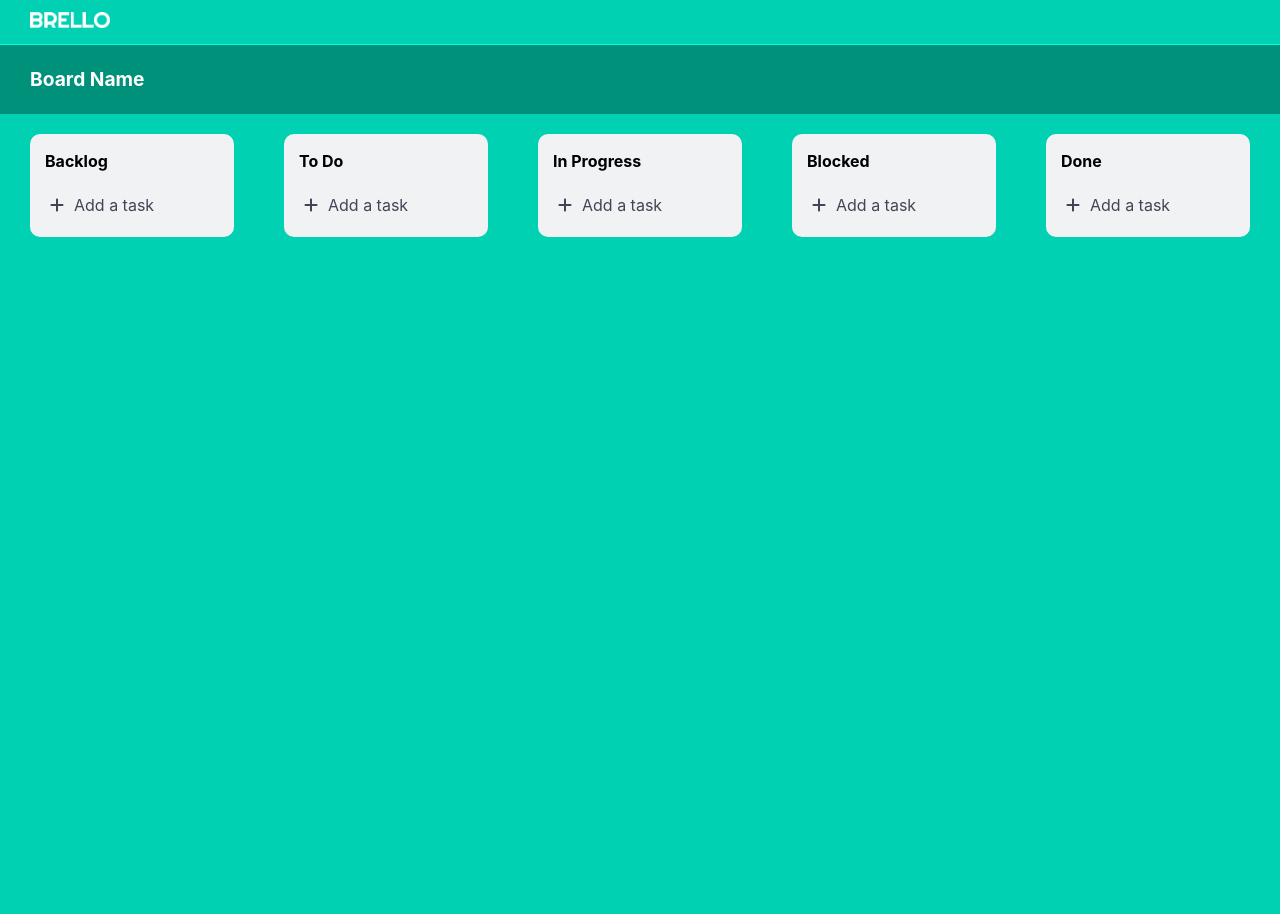
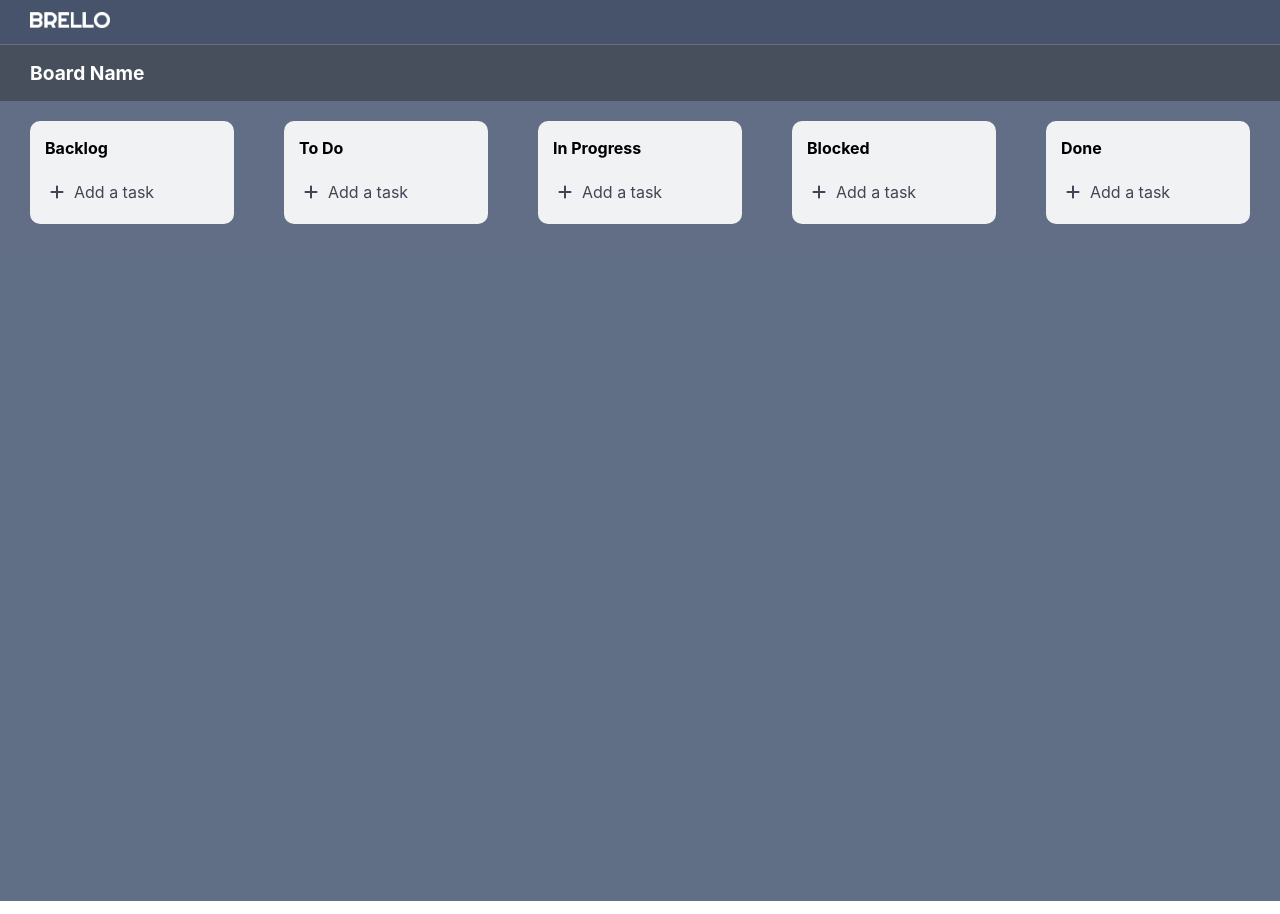
Before and after one commit to felieppe/brello, a Next.js app: page / in a window 1280 px wide. Built offline with nearby package versions, Linux system fonts and the light colour scheme.

Commit message:
style: change style globally to fit light-theme

```diff
--- a/modals/newTask.jsx
+++ b/modals/newTask.jsx
@@ -76,8 +76,8 @@ function NewTask({ column, onCancel, onSave }) {
                         <div className={styles.modal__content__right}>
                             <p>Options</p>
                             <ul>
-                                <li><a className='button is-small'><FontAwesomeIcon icon={faUser} /> Members</a></li>
-                                <li><a className='button is-small'> <FontAwesomeIcon icon={faGauge} /> Priority</a></li>
+                                <li><a className='button is-small is-dark'><FontAwesomeIcon icon={faUser} /> Members</a></li>
+                                <li><a className='button is-small is-dark'> <FontAwesomeIcon icon={faGauge} /> Priority</a></li>
                             </ul>
                         </div>
                     </div>
--- a/styles/Home.module.css
+++ b/styles/Home.module.css
@@ -1,11 +1,12 @@
 .board {
     height: 100vh;
-    background-color: red;
 }
 
 .board__header {
-    padding: 20px 0;
-    background-color: #00917b;
+    height: 56px;
+    display: flex;
+    align-items: center;
+    background-color: hsla(220, 18%, 25%, 0.9);
 }
 .board__header h1 {
     color: white;
@@ -16,7 +17,7 @@
 
 .board__content {
     display: flex;
-    background-color: #00d1b2;
+    background-color: hsla(218,20.4%,39.4%,0.9);
     width: 100%;
     height: 100%;
     padding: 20px 30px;
--- a/styles/components/Header.module.css
+++ b/styles/components/Header.module.css
@@ -5,6 +5,6 @@
     position: sticky;
     top: 0;
     z-index: 99;
-    background-color: #00d1b2;
-    border-bottom: 1px solid #02ffd9;
+    background-color: hsl(218,20.4%,34.4%);
+    border-bottom: 1px solid hsla(0,0%,100%,0.16);
 }
--- a/styles/modals/newTask.module.css
+++ b/styles/modals/newTask.module.css
@@ -10,7 +10,7 @@
 }
 
 .modal {
-    background-color: #003830;
+    background-color: #f1f2f4;
     width: fit-content;
     height: fit-content;
     padding: 10px 20px;
@@ -67,6 +67,10 @@
 
 .description__box textarea {
     width: 400px;
+    background-color: #091E420F;
+    border: none;
+    color: #172B4D;
+    font-weight: 500;
 }
 
 .endtime__box input {
@@ -92,6 +96,8 @@
 
 .modal__content__right ul li a {
     width: 100%;
+    background-color: #091E420F !important;
+    color: #172B4D;
 }
 
 .modal__content__right ul li a svg {
@@ -100,4 +106,16 @@
 
 .modal__buttons button:first-child {
     margin-right: 20px;
+    width: 100px;
 }
+
+.modal__header__left svg,
+.modal__header__left input,
+.modal__header__left input::placeholder,
+.modal__header__right svg,
+.description__icon,
+.endtime,
+.endtime__box input,
+.modal__content__right {
+    color: #172B4D;
+}
```
